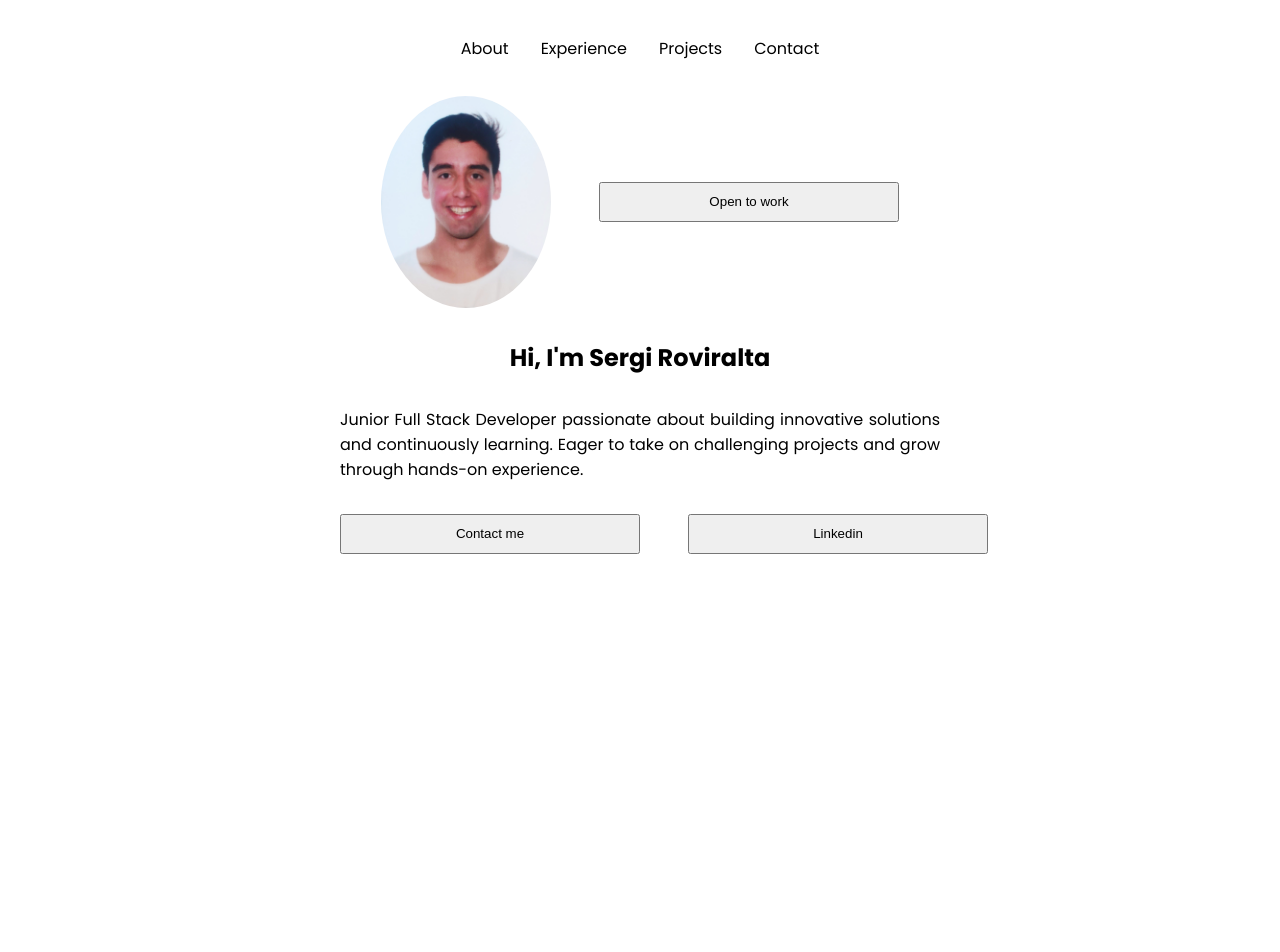
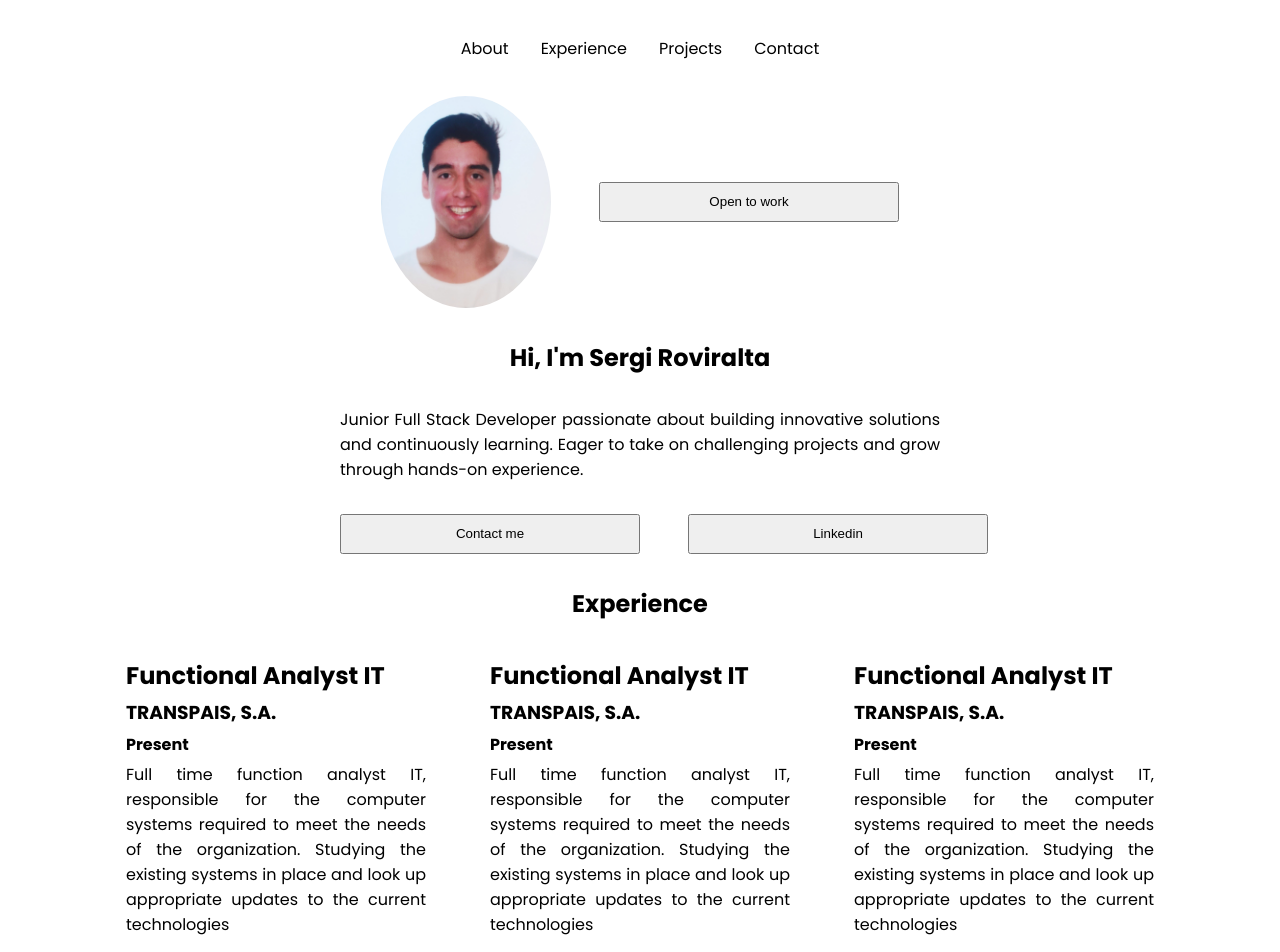
Before and after one commit to roviralta/my-portfolio, a React (Create React App) app: page / in a window 1280 px wide. Shown: the top 952 px of the page. Before the commit the page ends 800 px from the top, so only its background shows below. Built offline with nearby package versions, Linux system fonts and the light colour scheme.

Commit message:
added experience section

```diff
--- a/src/App.js
+++ b/src/App.js
@@ -1,11 +1,13 @@
 import NavBar from './components/NavBar'
 import Profile from './components/Profile'
+import Experience from './components/Experience'
 
 function App() {
 	return (
 		<>
 			<NavBar></NavBar>
 			<Profile></Profile>
+			<Experience></Experience>
 		</>
 	)
 }
--- /dev/null
+++ b/src/components/Experience.js
@@ -0,0 +1,55 @@
+import React from 'react'
+import '../styles/experience.css'
+
+const Experience = () => {
+	return (
+		<>
+			<section id='experience'>
+				<div className='title'>
+					<h1>Experience</h1>
+				</div>
+
+				<div className='diff-works'>
+					<div className='cards'>
+						<h2 className='role'>Functional Analyst IT</h2>
+						<h3 className='business'>TRANSPAIS, S.A.</h3>
+						<h4 className='date'>Present</h4>
+						<p className='text2'>
+							Full time function analyst IT, responsible for the
+							computer systems required to meet the needs of the
+							organization. Studying the existing systems in place
+							and look up appropriate updates to the current
+							technologies
+						</p>
+					</div>
+					<div className='cards'>
+						<h2 className='role'>Functional Analyst IT</h2>
+						<h3 className='business'>TRANSPAIS, S.A.</h3>
+						<h4 className='date'>Present</h4>
+						<p className='text2'>
+							Full time function analyst IT, responsible for the
+							computer systems required to meet the needs of the
+							organization. Studying the existing systems in place
+							and look up appropriate updates to the current
+							technologies
+						</p>
+					</div>
+					<div className='cards'>
+						<h2 className='role'>Functional Analyst IT</h2>
+						<h3 className='business'>TRANSPAIS, S.A.</h3>
+						<h4 className='date'>Present</h4>
+						<p className='text2'>
+							Full time function analyst IT, responsible for the
+							computer systems required to meet the needs of the
+							organization. Studying the existing systems in place
+							and look up appropriate updates to the current
+							technologies
+						</p>
+					</div>
+				</div>
+			</section>
+		</>
+	)
+}
+
+export default Experience
--- a/src/components/Profile.js
+++ b/src/components/Profile.js
@@ -4,8 +4,8 @@ import profile from '../assets/1651657926797 - Copy.jpg'
 
 const Profile = () => {
 	return (
-		<section>
-			<div id='about'>
+		<section id='about'>
+			<div>
 				<div className='image'>
 					<img id='logo' alt='Here I am' src={profile}></img>
 					<button className='work'>Open to work</button>
--- /dev/null
+++ b/src/styles/experience.css
@@ -0,0 +1,25 @@
+.diff-works {
+	display: flex;
+	justify-content: center;
+	align-items: center;
+	flex-wrap: wrap;
+}
+
+.cards {
+	margin: 2rem 2rem;
+}
+
+.role,
+.business,
+.date,
+.text2 {
+	display: flex;
+	justify-content: flex-start;
+	align-items: center;
+	margin: 5px 0;
+}
+
+.text2 {
+	max-width: 300px;
+	text-align: justify;
+}
```
